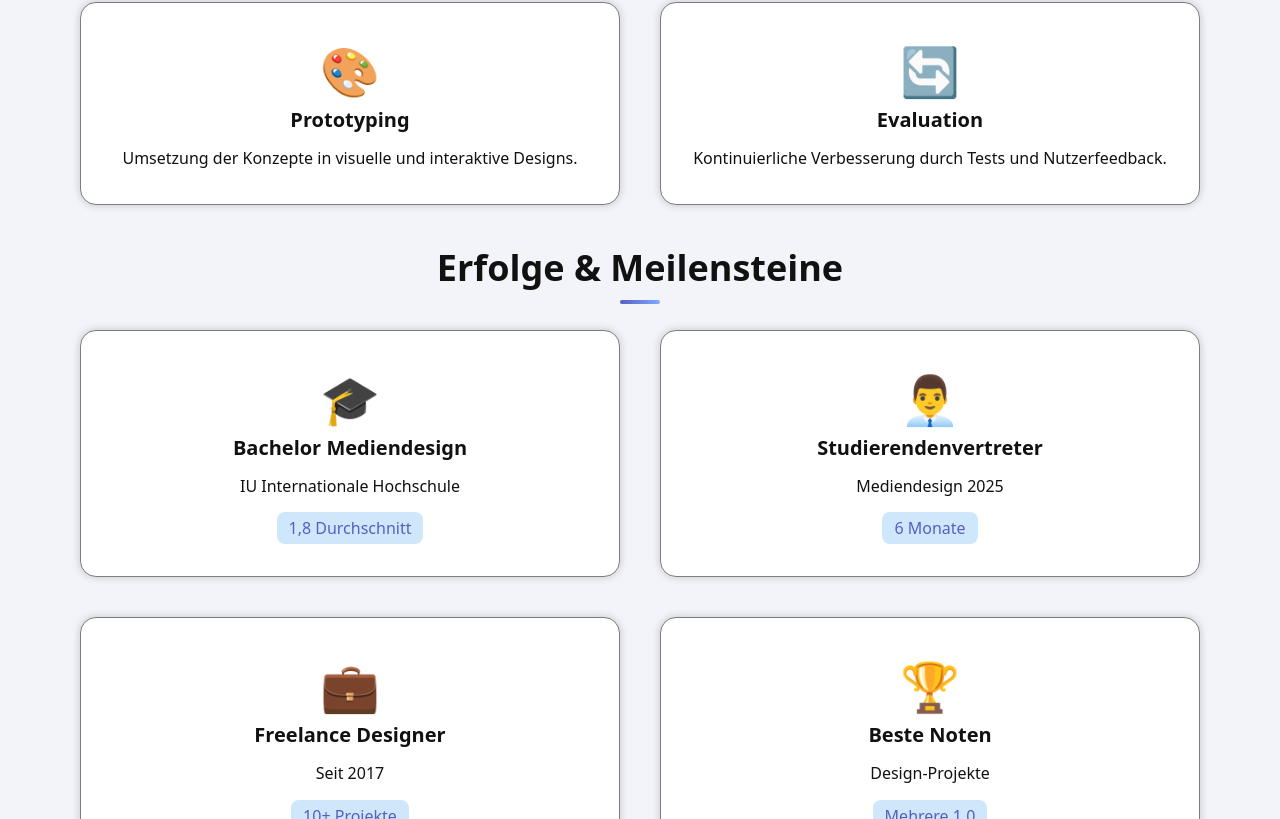
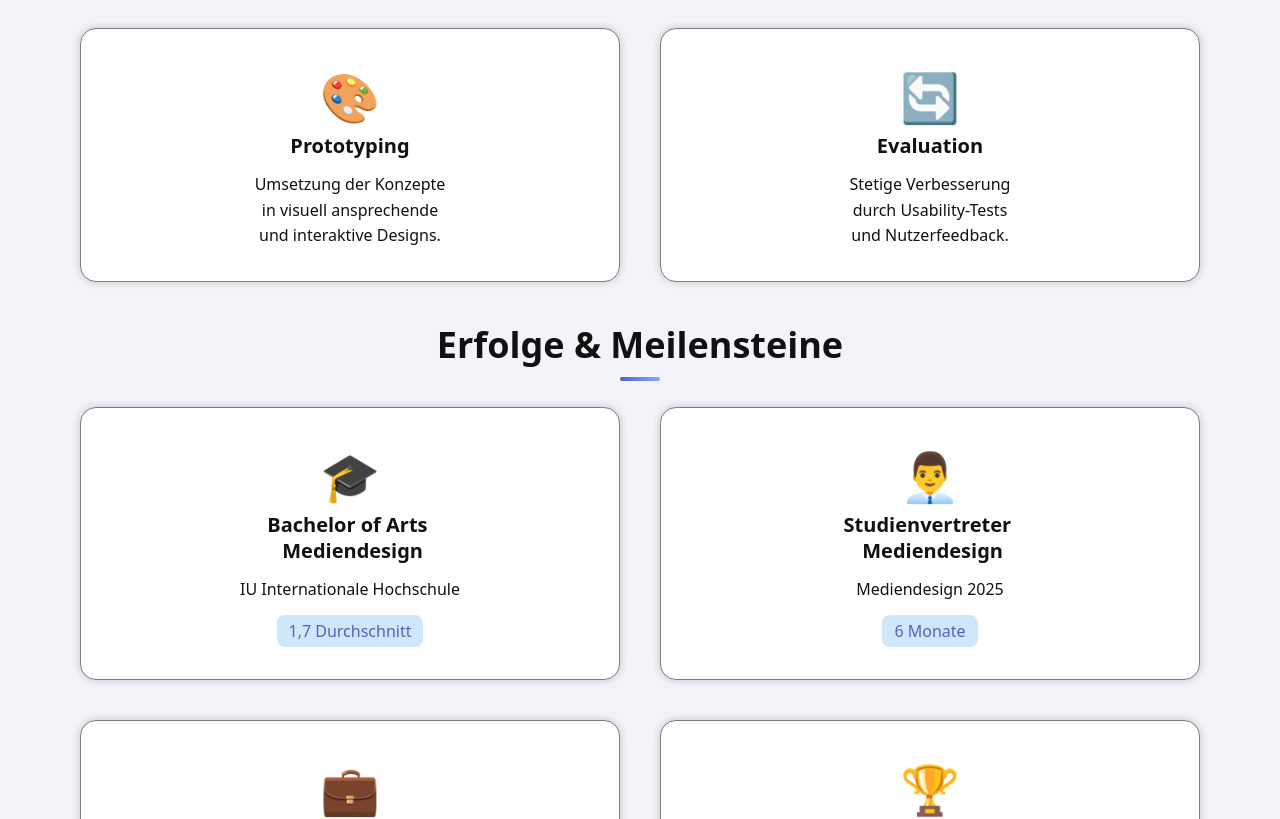
Before and after one commit to robertjamesherold/robertjamesherold, a React (Vite) app: page /skills in a window 1280 px wide. Shown: the part 1561-2380 px from the top of the page. Built offline with nearby package versions, Linux system fonts and the light colour scheme.

Commit message:
Update Card Content

```diff
--- a/src/App.scss
+++ b/src/App.scss
@@ -24,6 +24,7 @@ body.menu-open {
 
 main {
     background-color: rgb($codeBgPri);
+    overflow-y: scroll;
 }
 
 
--- a/src/data/Contact/ContactData.ts
+++ b/src/data/Contact/ContactData.ts
@@ -15,7 +15,7 @@ export const ContactData: ContactCardProps[] = [
   {
     icon: '📬',
     title: 'E-Mail',
-    text: 'me@robertjamesherold.com'
+    text: 'hello@robertjamesherold.me'
   },
   {
     icon: '🏡',
--- a/src/data/Home/ServiceData.ts
+++ b/src/data/Home/ServiceData.ts
@@ -4,21 +4,21 @@ export const ServiceData: CardProps[]  = [
   {
     icon: '🎨',
     title: 'UI/UX Design',
-    text: 'Benutzerfreundliche Interfaces & durchdachte User Experience mit modernen Design-Prinzipien.'
+    text: 'Benutzerfreundliche UIs mit \n durchdachter UX nach \n modernen Design-Prinzipien.'
   },
   {
     icon: '💻',
     title: 'Webentwicklung',
-    text: 'Moderne Webanwendungen mit React, Node.js & TypeScript für optimale Performance.'
+    text: 'Moderne Webanwendungen \n mit Node.js & React \n für optimale Performance.'
   },
   {
     icon: '📱',
     title: 'Prototyping',
-    text: 'Entwicklung von Wireframes & Prototypen in Figma.'
+    text: 'Entwicklung von Wireframes \n über Lo-fi-Prototypen hin \n zu Hi-fidelity-Prototypen.'
   },
   {
     icon: '🎬',
     title: 'Video-Produktion',
-    text: 'Professionelle Videoproduktion & -bearbeitung für Marketing & Social Media.'
+    text: 'Professionelle Produktion \n und Videobearbeitung für \n Social Media Marketing.'
   }
 ];
--- a/src/data/Skill/AchievementsData.ts
+++ b/src/data/Skill/AchievementsData.ts
@@ -2,26 +2,26 @@ import { type CardProps } from '../../components/Card';
 export const AchievementsData: CardProps[] = [
   {
     icon: '🎓',
-    title: 'Bachelor\nMediendesign',
+    title: 'Bachelor of Arts \n Mediendesign',
     text: 'IU Internationale Hochschule',
-    tag: '1,8 Durchschnitt'
+    tag: '1,7 Durchschnitt'
   },
   {
     icon: '👨‍💼',
-    title: 'Studierenden\u00ADvertreter',
+    title: 'Studienvertreter \n Mediendesign',
     text: 'Mediendesign 2025',
     tag: '6 Monate'
   },
   {
     icon: '💼',
-    title: 'Freelance\nDesigner',
+    title: 'Design Allrounder \n  Print - Web - Motion',
     text: 'Seit 2017',
     tag: '10+ Projekte'
   },
   {
     icon: '🏆',
-    title: 'Beste\nNoten',
-    text: 'Design-Projekte',
+    title: 'Projektwertung\n Sehr gut (1.0)',
+    text: 'Studien-Projekte',
     tag: 'Mehrere 1,0'
   }
 ];
--- a/src/data/Skill/ProcessData.ts
+++ b/src/data/Skill/ProcessData.ts
@@ -3,21 +3,21 @@ export const DesignProcessData: CardProps[] = [
   {
     title: 'Research',
     icon: '🔍',
-    text: 'Verstehen der Nutzer und des Marktes durch umfassende Recherche.'
+    text: 'Verstehen der Nutzer \n und des Marktes durch \n  umfassende Recherche.'
   },
   {
     title: 'Konzept',
     icon: '💡',
-    text: 'Entwicklung kreativer Lösungsansätze und Konzepte.'
+    text: 'Entwicklung kreativer \n Lösungsansätze und \n innovativen Konzepten.'
   },
   {
     title: 'Prototyping',
     icon: '🎨',
-    text: 'Umsetzung der Konzepte in visuelle und interaktive Designs.'
+    text: 'Umsetzung der Konzepte \n  in visuell ansprechende \n  und interaktive Designs.'
   },
   {
     title: 'Evaluation',
     icon: '🔄',
-    text: 'Kontinuierliche Verbesserung durch Tests und Nutzerfeedback.'
+    text: 'Stetige Verbesserung \n  durch Usability-Tests \n und Nutzerfeedback.'
   }
 ];
--- a/src/layout/Navigation/components/MobileOverlay/MobileOverlay.module.scss
+++ b/src/layout/Navigation/components/MobileOverlay/MobileOverlay.module.scss
@@ -46,9 +46,8 @@
 
     width: $spaceFull;
     height: $space100;
-    padding-top: $space5;
     padding-bottom: $space5;
-    min-height: 110vh;
+    min-height: 100vh;
     overflow-y: scroll;
     transition:$all0n3;
     background-color: rgb($codeBgPri);
@@ -62,11 +61,6 @@
         transform: translateY(0);
     }
 
-@media (min-width: $md)
-    {
-        margin-top: $space3;
-
-}
 
 
 }
@@ -78,7 +72,7 @@
 
 .overlayNav
 {
-    padding: $space3 $space3 $space3;
+    padding: $space5 $space3 $space3;
 }
 
 .overlayNavList
--- a/src/layout/Navigation/data/navigation.data.ts
+++ b/src/layout/Navigation/data/navigation.data.ts
@@ -25,7 +25,7 @@ export const mobileNavigationItems: NavigationItem[] = [
 
 // Contact Information
 export const contactInfo = {
-  email: 'robertjamesherold@icloud.com',
+  email: 'hello@robertjamesherold.me',
   phone: '+49 151 616 60444',
   phoneDisplay: '+49 151 616 60444'
 };
--- a/src/styles/mixins/_card.scss
+++ b/src/styles/mixins/_card.scss
@@ -50,7 +50,7 @@
     overflow: visible;
 
     color: rgb($codeTextPri);
-
+    white-space: pre-wrap;
     @media (min-width: $md) {
         font-size: $fs2;
 
@@ -67,7 +67,7 @@
     max-width: 100%;
     margin: 0;
     // Lange Wörter umbrechen
-
+    white-space: pre-line;
     word-wrap: break-word;
 
     color: rgb($codeTextPri);
```
